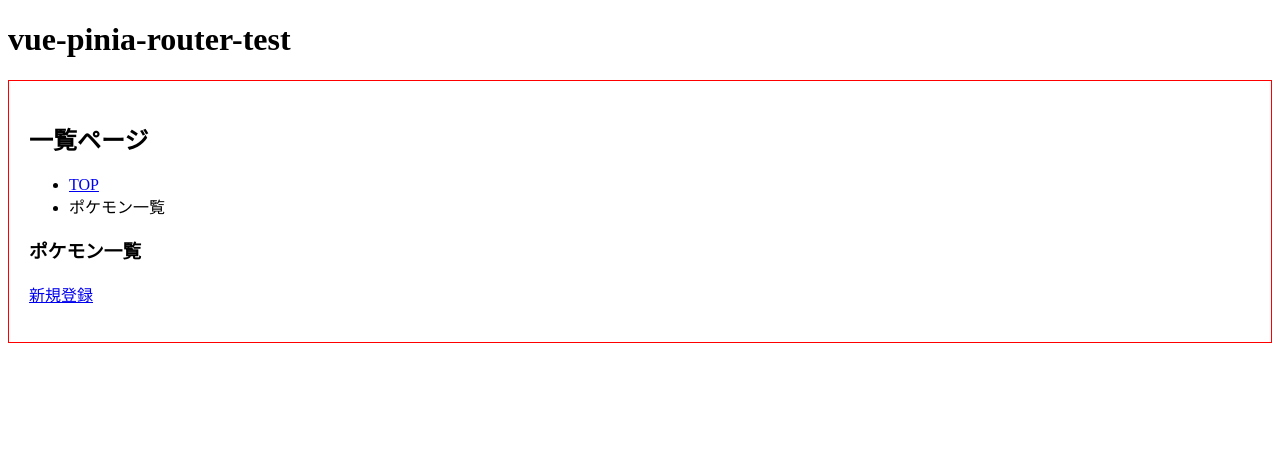
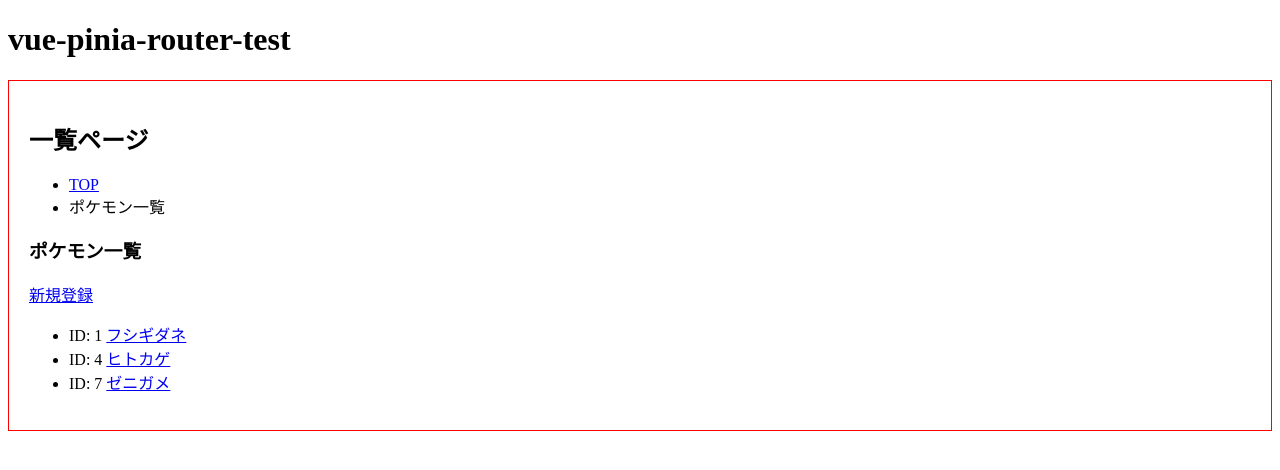
Before and after one commit to kyoruni/vue-pinia-router-test, a Vue app: page /pokemons in a window 1280 px wide. Shown: the top 470 px of the page. Built offline with nearby package versions, Linux system fonts and the light colour scheme.

Commit message:
:wrench: 一覧をpiniaに変更

```diff
--- a/src/stores/pokemons.ts
+++ b/src/stores/pokemons.ts
@@ -11,7 +11,6 @@ export const usePokemonsStore = defineStore('pokemons', () => {
   const pokemons = ref(new Map<number, Pokemon>());
   // action
   function initList () {
-    console.log('initPokemons');
     pokemons.value.set(1, {
       id: 1,
       name: 'フシギダネ',
--- a/src/views/PokemonList.vue
+++ b/src/views/PokemonList.vue
@@ -1,8 +1,14 @@
 <script setup lang="ts">
-import { inject } from 'vue';
+import { computed } from 'vue';
 import { RouterLink } from 'vue-router';
 import type { Pokemon } from '@/interfaces';
-const pokemons = inject('pokemons') as Map<number, Pokemon>;
+import { usePokemonsStore } from '@/stores/pokemons';
+
+const pokemonsStore = usePokemonsStore();
+
+const pokemons = computed((): Map<number, Pokemon> => {
+  return pokemonsStore.pokemons
+});
 </script>
 
 <template>
```
